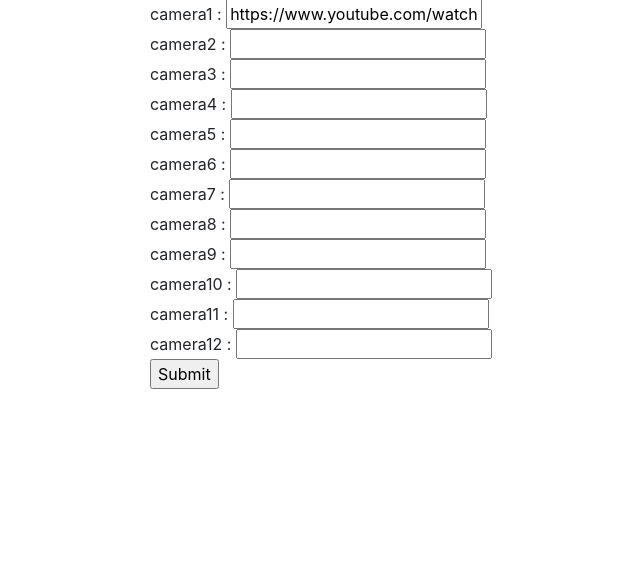
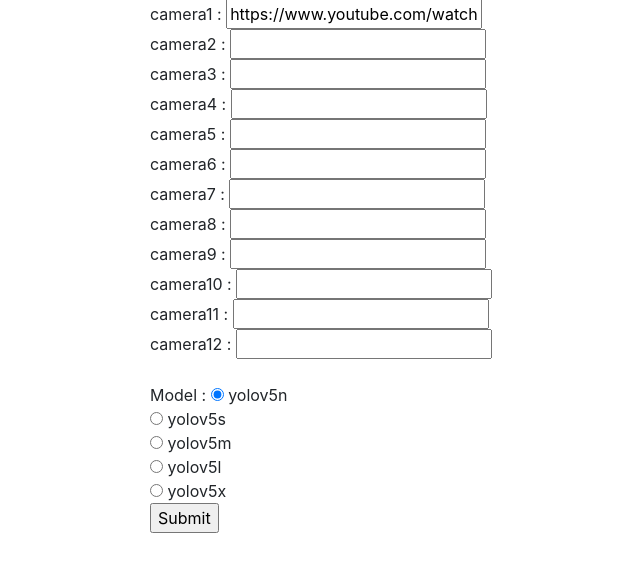
Before and after one commit to phawitb/airport-cameras, a Flask app: page /setting in a window 1280 px wide. Shown: the part 91-663 px from the top of the page, without its empty margins (125-765 px from the left). Run offline with Flask 2, Linux system fonts and the light colour scheme; some libraries are stand-ins or nearby versions.

Commit message:
Update setting.html

```diff
--- a/templates/setting.html
+++ b/templates/setting.html
@@ -24,7 +24,13 @@
                 camera9 : <input name="text8" value={{ number[8] }}><br>
                 camera10 : <input name="text9" value={{ number[9] }}><br>
                 camera11 : <input name="text10" value={{ number[10] }}><br>
-                camera12 : <input name="text11" value={{ number[11] }}><br>
+                camera12 : <input name="text11" value={{ number[11] }}><br><br>
+                Model :
+                <input type="radio" name="options" id="option1" value="yolov5n" {% if option[0] %}checked{% endif %}> yolov5n </input><br>
+                <input type="radio" name="options" id="option2" value="yolov5s" {% if option[1] %}checked{% endif %}> yolov5s </input><br>
+                <input type="radio" name="options" id="option3" value="yolov5m" {% if option[2] %}checked{% endif %}> yolov5m </input><br>
+                <input type="radio" name="options" id="option3" value="yolov5l" {% if option[3] %}checked{% endif %}> yolov5l </input><br>
+                <input type="radio" name="options" id="option3" value="yolov5x" {% if option[4] %}checked{% endif %}> yolov5x </input><br>
                 <input type="submit">
             </form>
         </div>
```
